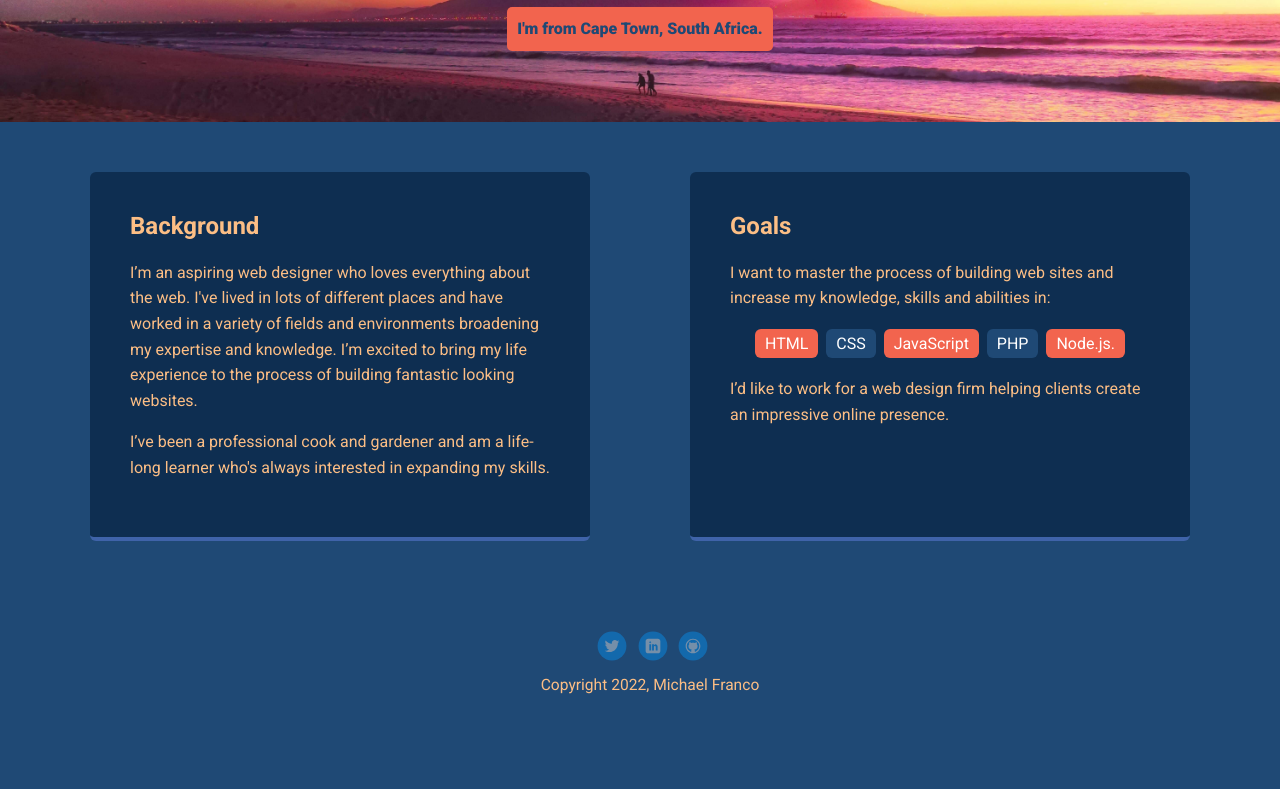
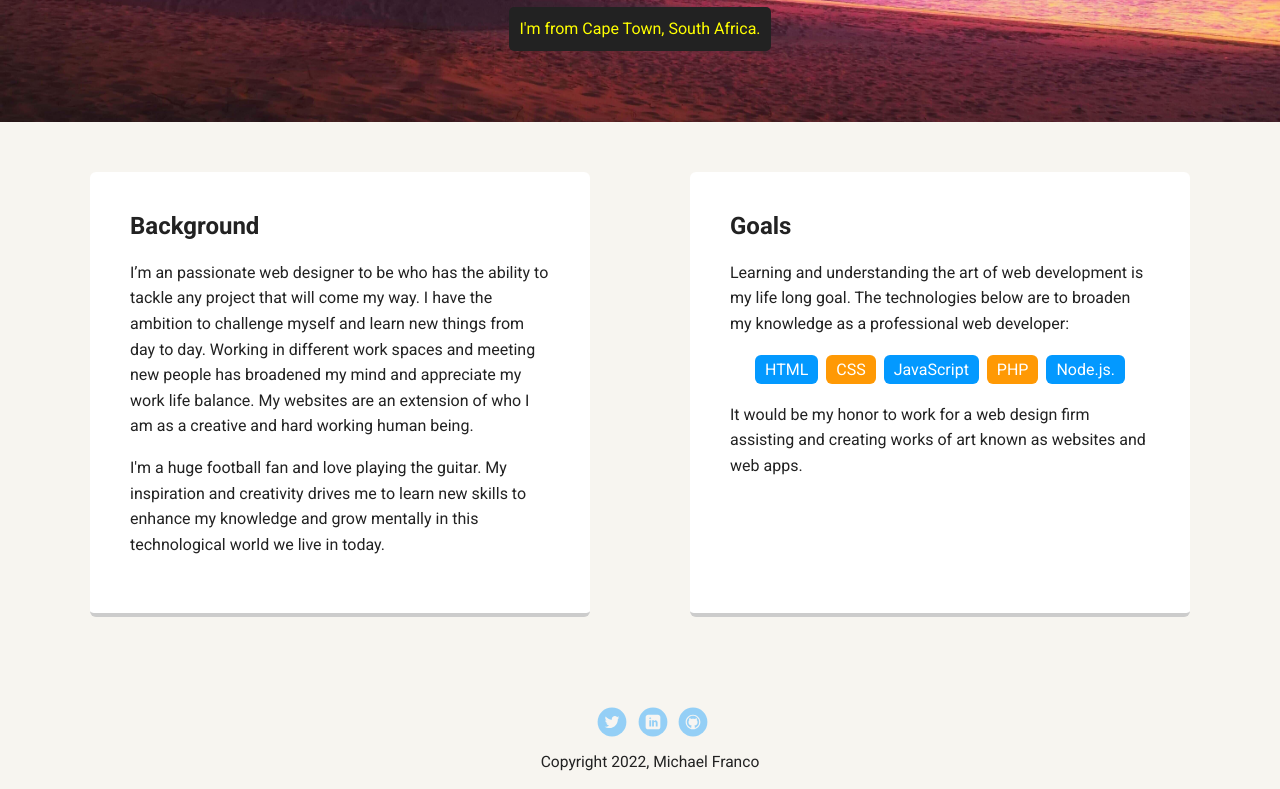
Before and after one commit to francomichael/techdegree-project-1, a plain HTML site: page index.html in a window 1280 px wide. Shown: the part 348-1137 px from the top of the page. Drawn offline with Linux system fonts and the light colour scheme; a web font is replaced by a local one.

Commit message:
Added background image and Twitter Link

```diff
--- a/index.html
+++ b/index.html
@@ -25,13 +25,13 @@
     <main class="flex">
       <div class="card">
         <h2>Background</h2>
-        <p>I’m an aspiring web designer who loves everything about the web. I've lived in lots of different places and have worked in a variety of fields and environments broadening my expertise and knowledge. I’m excited to bring my life experience to the process of building fantastic looking websites.</p>
-        <p>I’ve been a professional cook and gardener and am a life-long learner who's always interested in expanding my skills.</p>
+        <p>I’m an passionate web designer to be who has the ability to tackle any project that will come my way. I have the ambition to challenge myself and learn new things from day to day. Working in different work spaces and meeting new people has broadened my mind and appreciate my work life balance. My websites are an extension of who I am as a creative and hard working human being. </p>
+        <p>I'm a huge football fan and love playing the guitar. My inspiration and creativity drives me to learn new skills to enhance my knowledge and grow mentally in this technological world we live in today.</p>
       </div>
 
       <div class="card">
         <h2>Goals</h2>
-        <p>I want to master the process of building web sites and increase my knowledge, skills and abilities in:</p>
+        <p>Learning and understanding the art of web development is my life long goal. The technologies below are to broaden my knowledge as a professional web developer: </p>
         <ul class="skills">
           <li>HTML</li>
           <li>CSS</li>
@@ -39,13 +39,13 @@
           <li>PHP</li>
           <li>Node.js.</li>
         </ul>
-        <p>I’d like to work for a web design firm helping clients create an impressive online presence.</p>
+        <p>It would be my honor to work for a web design firm assisting and creating works of art known as websites and web apps.</p>
       </div>
 
     </main>
     <footer>
       <ul>
-        <li><a href="#" class="social twitter">Twitter</a></li>
+        <li><a href="https://twitter.com/TheMikeFranco" class="social twitter">Twitter</a></li>
         <li><a href="#" class="social linkedin">LinkedIn</a></li>
         <li><a href="#" class="social github">Github</a></li>
       </ul>
--- a/styles.css
+++ b/styles.css
@@ -8,24 +8,24 @@ body {
   padding: 0;
   text-align: center;
   font-family: 'Roboto', sans-serif;
-  color: rgb(252, 190, 133);
-  background: #1f4975;
+  color: #222;
+  background: #f7f5f0;
 }
 /* Link Styles */
 
 a {
   text-decoration: none;
-  color: #f2644e;
+  color: #999;
 }
 a:hover {
-  color: #1f4975;
+  color: #6633ff;
 }
 
 /* Section Styles */
 
 .main-nav {
   width: 100%;
-  background: #1f4975;
+  background: black;
   min-height: 30px;
   padding: 10px;
   position: fixed;
@@ -43,7 +43,7 @@ a:hover {
 .nav .name {
     display: block;
     margin-right: auto;
-    color: #f2644e;
+    color: white;
 }
 .nav li {
   padding: 5px 10px 10px 10px;
@@ -52,12 +52,12 @@ a:hover {
   transition: all .5s;
 }
 .nav a:hover {
-  color: #f2ec02
+  color: white
 }
 
 header {
   text-align: center;
-  background: url('images/background_home.jpg') no-repeat top center ;
+  background: url('images/background_home_town.jpg') no-repeat top center ;
   background-size: cover;
   overflow: hidden;
   padding-top: 60px;
@@ -70,37 +70,36 @@ header .profile-image {
   width: 150px;
   height: 150px;
   border-radius: 50%;
-  border: 3px solid rgb(60, 59, 59);
+  border: 3px solid white;
   transition: all .5s;
 }
 header .profile-image:hover {
   transform: scale(1.3) rotate(360deg);
 }
 .tag {
-  background-color: #1f4975;
-  color: #FF7F50;
+  background-color: #efefef;
+  color: black;
   padding: 10px;
   border-radius: 5px;
   display: table;
   margin: 10px auto;
 }
 .location {
-  background-color: #f2644e;
-  color: #1f4975;
-  font-weight: 900;
+  background-color: #222;
+  color: yellow;
 }
 .card {
   margin: 30px;
   padding: 20px 40px 40px;
   max-width: 500px;
   text-align: left;
-  background: #0e2e51;
-  border-bottom: 4px solid #3f63a9;
+  background: #fff;
+  border-bottom: 4px solid #ccc;
   border-radius: 6px;
   transition: all .5s;
 }
 .card:hover {
-  border-color: #f2644e;
+  border-color: #ff99ff;
 }
 
 ul.skills {
@@ -111,14 +110,14 @@ ul.skills {
 .skills li {
   border-radius: 6px;
   display: inline-block;
-  background: #1f4975;
+  background: #ff9904;
   color: white;
   padding: 5px 10px;
   margin: 2px;
 }
 
 .skills li:nth-child(odd) {
-  background: #f2644e;
+  background: #0399ff;
 }
 
 footer {
```
Also changed, not shown: images/background_home_town.jpg (added), 2 other files.
